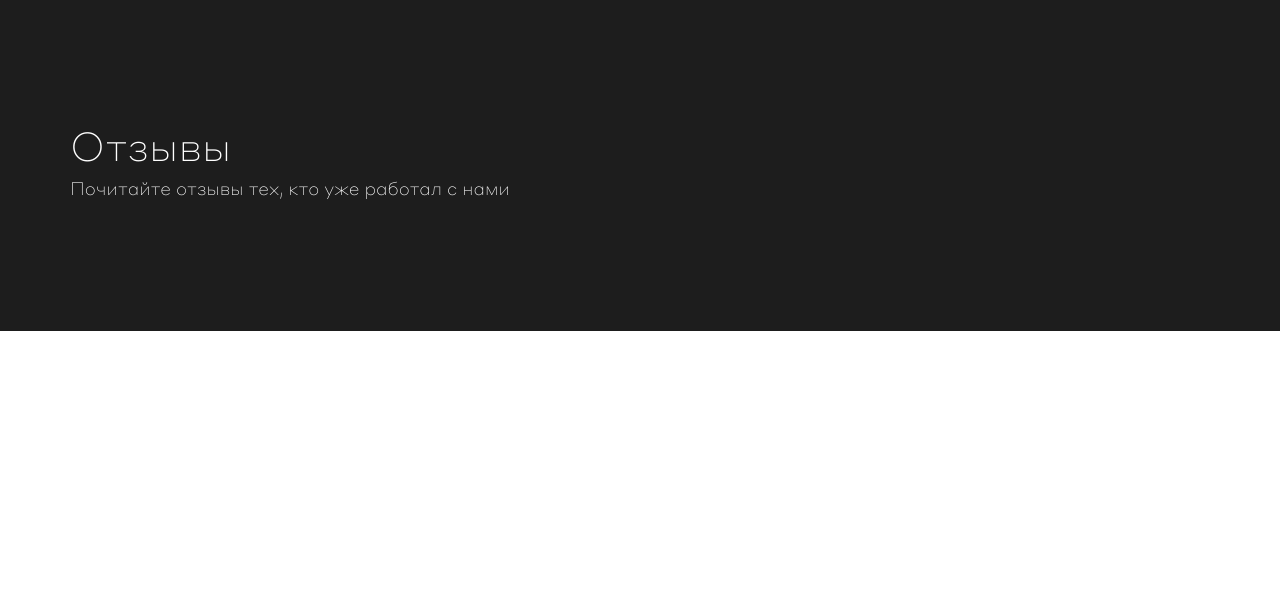
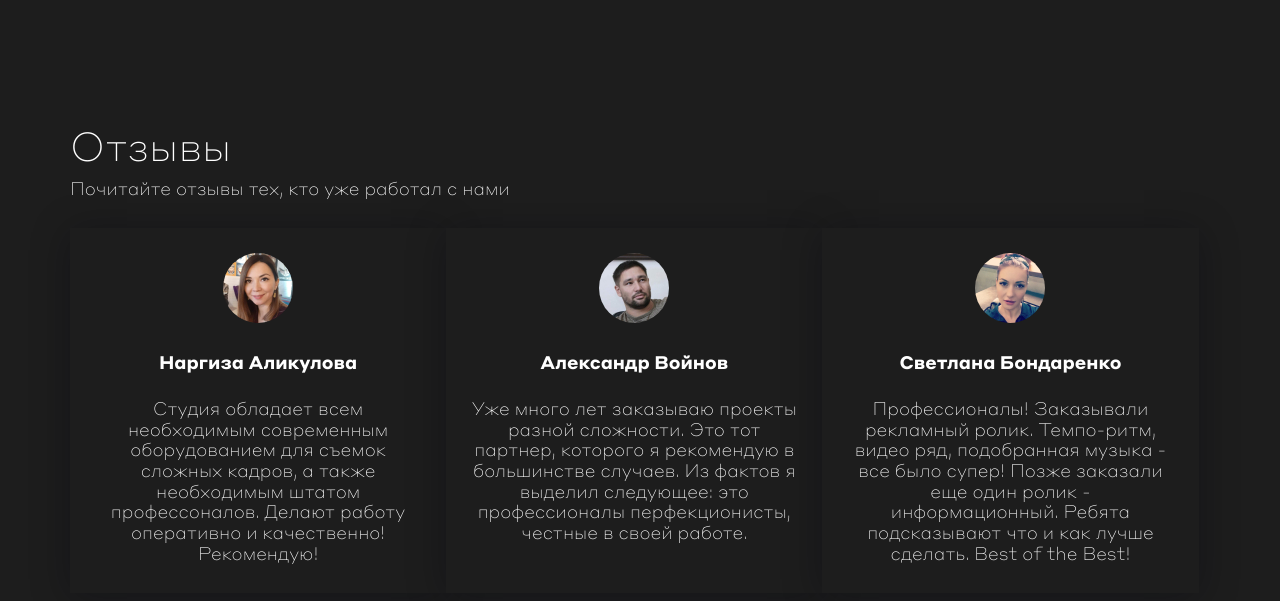
Before and after one commit to AndreyKnyazkov/rgb-studio, a plain HTML site: page src/index.html in a window 1280 px wide. Shown: the part 3404-4005 px from the top of the page. Before the commit the page ends 3735 px from the top, so only its background shows below. Drawn offline with Linux system fonts and the light colour scheme.

Commit message:
Почти сверстан блок с отзывами для компьютера

```diff
--- a/src/index.html
+++ b/src/index.html
@@ -232,19 +232,19 @@
     <div class="feedback-subtitle section-subtitle">Почитайте отзывы тех, кто уже работал с нами</div>
     <div class="feedback-block">
       <div class="feedback-blocks">
-        <div class="feedback-blocks__img"><img src="" alt=""></div>
-        <div class="feedback-block__name"></div>
-        <div class="feedback-block__text"></div>
+        <div class="feedback-blocks__img"><img src="img/feedbacks/nargiza-alikulova.jpg" alt="Наргиза Аликулова"></div>
+        <div class="feedback-blocks__name">Наргиза Аликулова</div>
+        <div class="feedback-blocks__text">Студия обладает всем необходимым современным оборудованием для съемок сложных кадров, а также необходимым штатом профессоналов. Делают работу оперативно и качественно! Рекомендую!</div>
       </div>
       <div class="feedback-blocks">
-        <div class="feedback-blocks__img"><img src="" alt=""></div>
-        <div class="feedback-block__name"></div>
-        <div class="feedback-block__text"></div>
+        <div class="feedback-blocks__img"><img src="img/feedbacks/aleksandr-vojnov.jpg" alt="Александр Войнов"></div>
+        <div class="feedback-blocks__name">Александр Войнов</div>
+        <div class="feedback-blocks__text">Уже много лет заказываю проекты разной сложности. Это тот партнер, которого я рекомендую в большинстве случаев. Из фактов я выделил следующее: это профессионалы перфекционисты, честные в своей работе.</div>
       </div>
       <div class="feedback-blocks">
-        <div class="feedback-blocks__img"><img src="" alt=""></div>
-        <div class="feedback-block__name"></div>
-        <div class="feedback-block__text"></div>
+        <div class="feedback-blocks__img"><img src="img/feedbacks/svetlana-bondarenko.jpg" alt="Светлана Бондаренко"></div>
+        <div class="feedback-blocks__name">Светлана Бондаренко</div>
+        <div class="feedback-blocks__text">Профессионалы! Заказывали рекламный ролик. Темпо-ритм, видео ряд, подобранная музыка - все было супер! Позже заказали еще один ролик - информационный. Ребята подсказывают что и как лучше сделать. Best of the Best!</div>
       </div>
     </div>
   </div>
--- a/src/sass/blocks/_feedback.sass
+++ b/src/sass/blocks/_feedback.sass
@@ -1 +1,23 @@
 .feedback
+  &-block
+    display: flex
+    margin-top: 30px
+    text-align: center
+    &s
+      width: 358px
+      flex-basis: 33%
+      background: #1D1D1D
+      box-shadow: 0px 4px 37px rgba(1, 6, 16, 0.31)
+      position: relative
+      &__img
+        img
+          max-width: 70px
+          min-height: 70px
+          margin-top: 25px
+          border-radius: 50%
+          object-fit: cover
+      &__name
+        margin-top: 25px
+        +bold
+      &__text
+        margin: 25px 25px 30px 25px
--- a/src/sass/style.sass
+++ b/src/sass/style.sass
@@ -12,3 +12,4 @@
 @import 'blocks/_tabs.scss'
 @import 'blocks/_portfolio.sass'
 @import 'blocks/_partners.sass'
+@import 'blocks/_feedback.sass'
```
Also changed, not shown: src/css/style.css, src/img/feedbacks/aleksandr-vojnov.jpg (added), src/img/feedbacks/nargiza-alikulova.jpg (added), src/img/feedbacks/svetlana-bondarenko.jpg (added), 1 other file.
